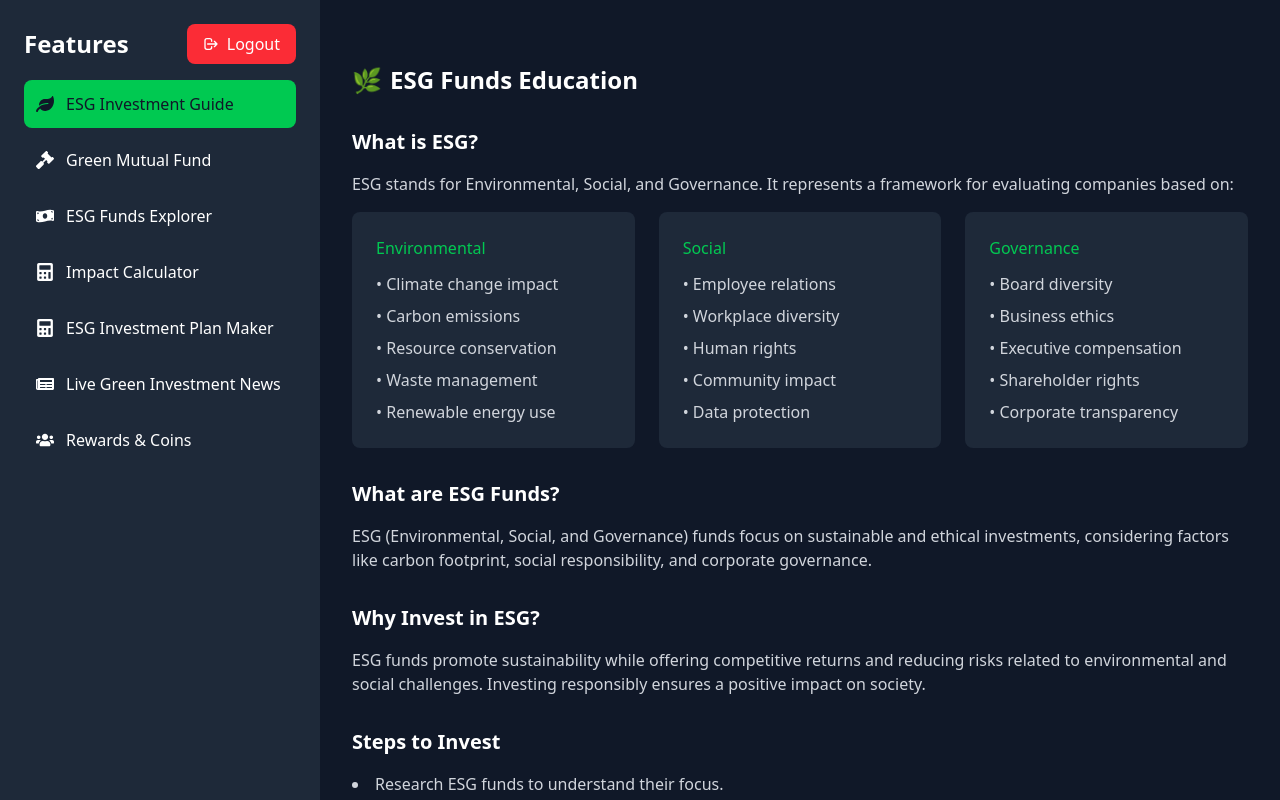
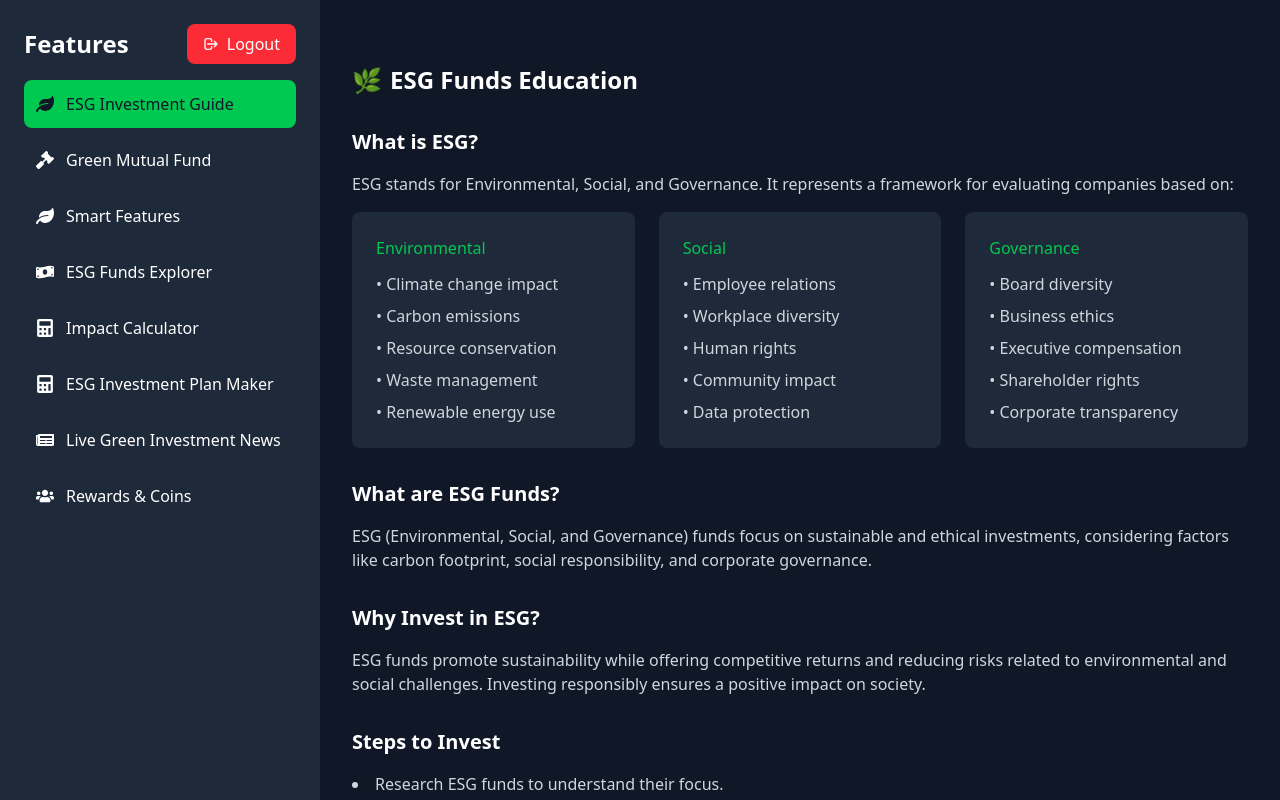
Before and after one commit to 27082004muskan/VittaVardhan-ESG-Mutual-Funds, a React (Vite) app: page /features in a window 1280 px wide. Built offline with nearby package versions, Linux system fonts and the light colour scheme.

Commit message:
smart feature name

```diff
--- a/src/components/FeaturePage.jsx
+++ b/src/components/FeaturePage.jsx
@@ -9,10 +9,12 @@ import ESGEducation from './ESGEducation';
 import { useNavigate } from 'react-router-dom';
 import RewardsPage from "./rewards";
 import PlanMaker from "./ESGInvestmentPlanMaker";
+import SmartFeatures from "./SmartFeatures";
 
 const features = [
   { name: "ESG Investment Guide", icon: <FaLeaf />, component: <ESGEducation /> },
   { name: "Green Mutual Fund", icon: <FaGavel />, component: <GreenFundSearch /> },
+  {name: "Smart Features", icon: <FaLeaf />, component: <SmartFeatures />},
   { name: "ESG Funds Explorer", icon: <FaMoneyBillWave />, component: <GreenMutualFund /> },
   { name: "Impact Calculator", icon: <FaCalculator />, component: <ImpactCalculator /> },
   {name: "ESG Investment Plan Maker", icon: <FaCalculator />, component: <PlanMaker /> },
--- /dev/null
+++ b/src/components/SmartFeatures.jsx
@@ -0,0 +1,11 @@
+import React from 'react'
+
+const SmartFeatures = () => {
+  return (
+    <div>
+
+    </div>
+  )
+}
+
+export default SmartFeatures
```
